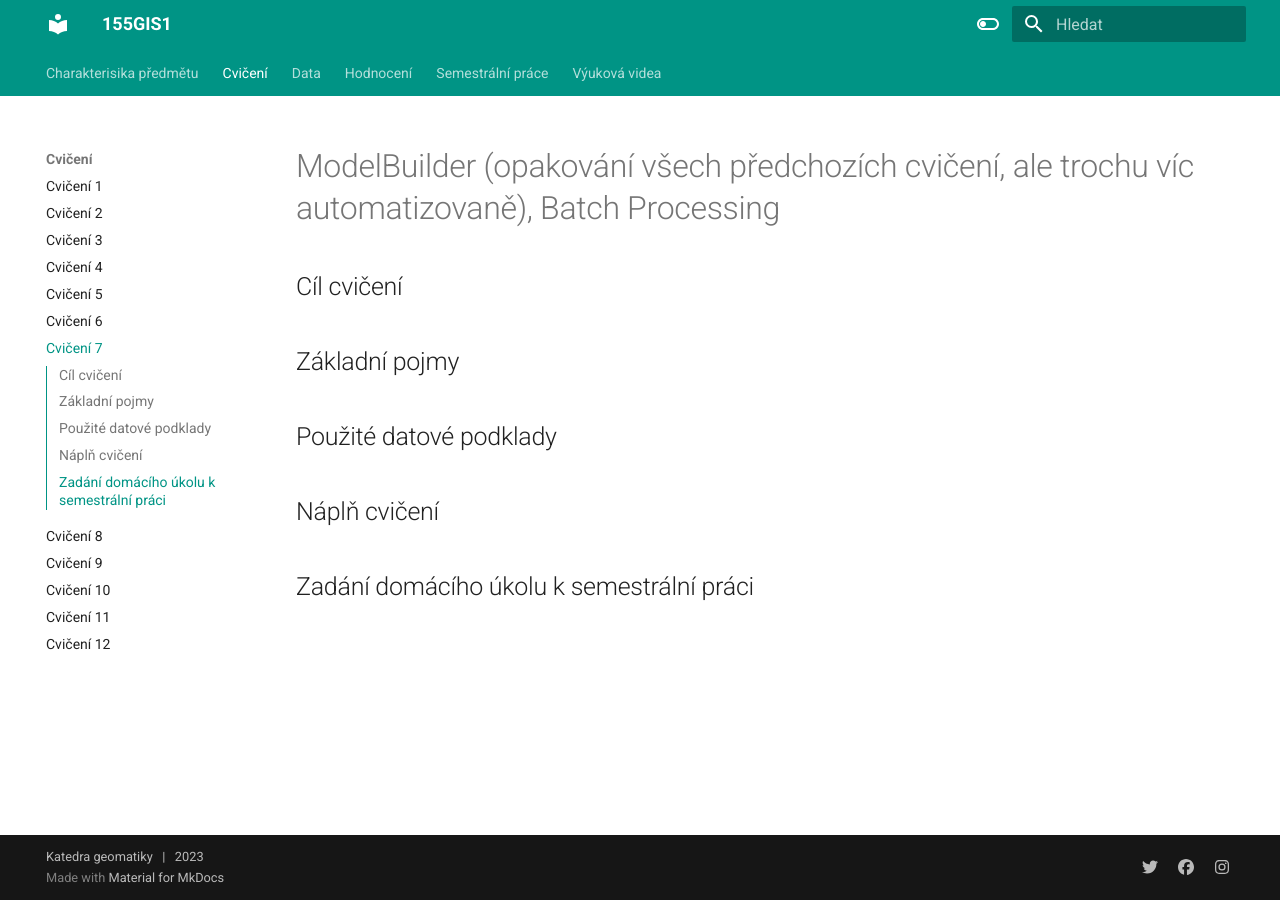
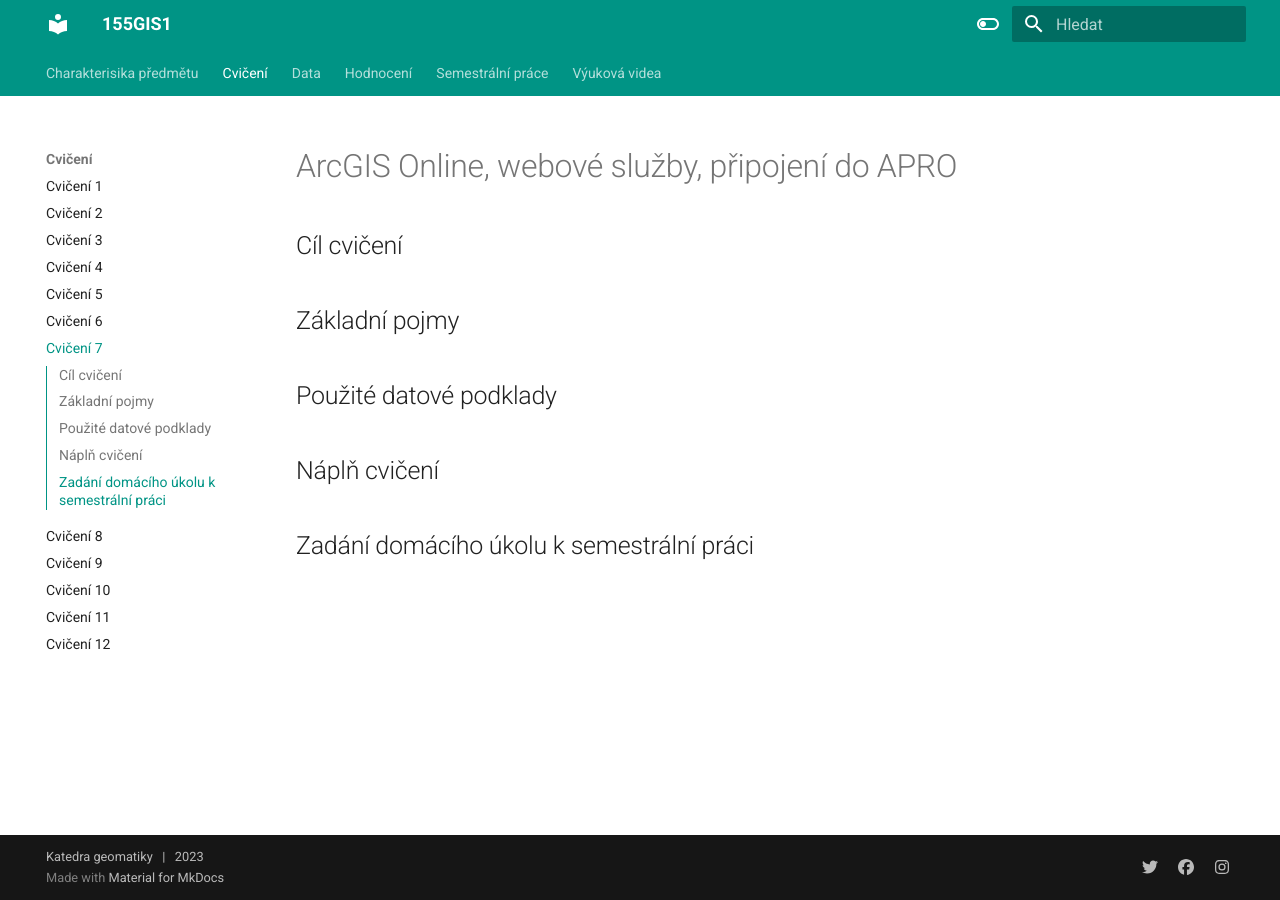
Before and after one commit to k155gis0/gis1, an MkDocs documentation site: the page built from docs/cviceni/cviceni7.md, in a window 1280 px wide. Built offline with MkDocs 1.6.1 and Material for MkDocs 9.7.7, drawn with Linux system fonts in a browser that asks for light colours.

Commit message:
$presun cv 7 do GIS2

```diff
--- a/docs/cviceni/cviceni7.md
+++ b/docs/cviceni/cviceni7.md
@@ -1,4 +1,4 @@
-# ModelBuilder (opakování všech předchozích cvičení, ale trochu víc automatizovaně), Batch Processing
+# ArcGIS Online, webové služby, připojení do APRO
 
 ## Cíl cvičení
 
```
Also changed, not shown: docs/cviceni/cviceni10.md (+1 -1 lines), docs/cviceni/cviceni11.md (+1 -1 lines), docs/cviceni/cviceni8.md (+1 -1 lines), docs/cviceni/cviceni9.md (+1 -1 lines).
